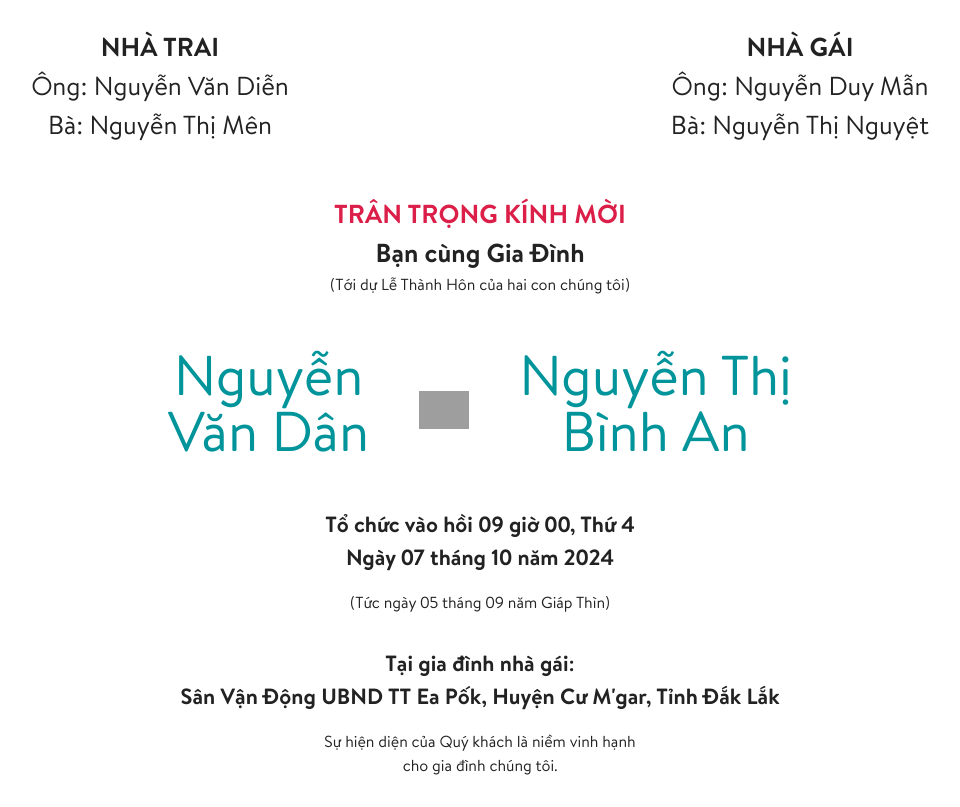
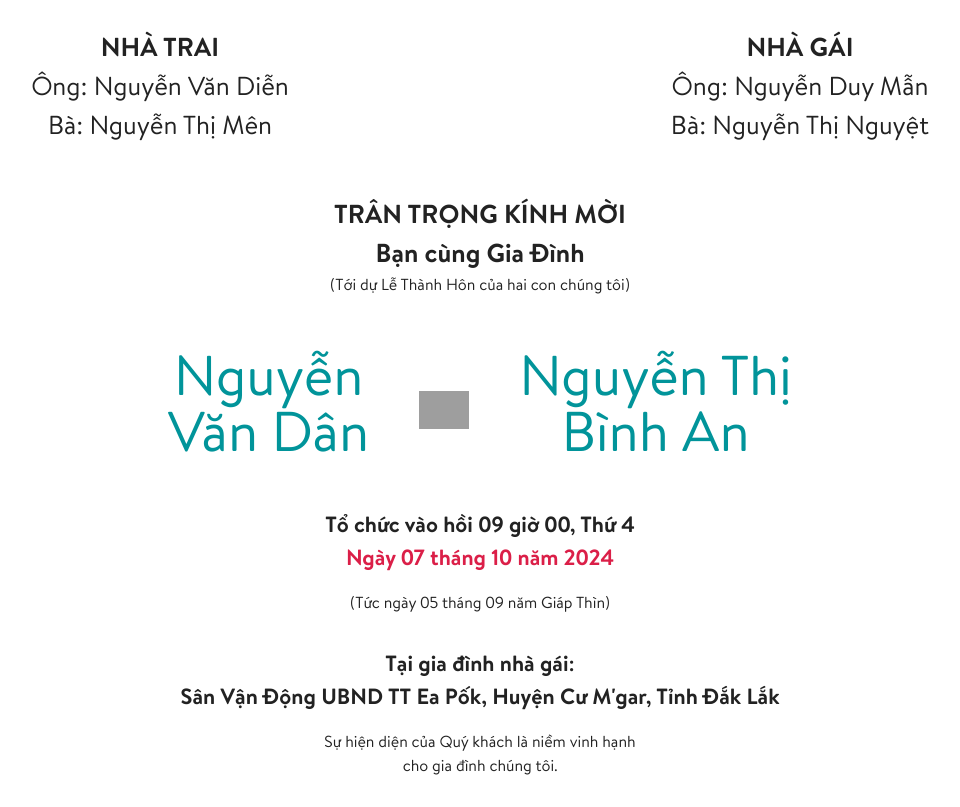
Before and after one commit to homestaygiadinhnho/homestaygiadinhnho, a Jekyll site: the page built from index.html, in a window 1280 px wide. Shown: the part 2237-3044 px from the top of the page, without its empty margins (160-1120 px from the left). Built offline with Jekyll 4.4.1, drawn with Linux system fonts in a browser that asks for light colours; nearby versions of some CDN libraries; some web fonts are replaced; the list of posts is cut into pages by our own code; grey boxes are pictures that could not be loaded.

Commit message:
Update index.html

```diff
--- a/index.html
+++ b/index.html
@@ -188,9 +188,7 @@ wedding_venue: "Sân Vận Động UBND TT Ea Pốk, Huyện Cư M'gar, Tỉnh
       </div>
     </div>
     <div class="text-[17px] xl:text-[26px] my-[50px]">
-      <div class="text-tl3red font-bold" data-editable="true">
-        TRÂN TRỌNG KÍNH MỜI
-      </div>
+      <div class="font-bold" data-editable="true">TRÂN TRỌNG KÍNH MỜI</div>
       <div class="font-bold justify-center flex-wrap text-center flex gap-x-2">
         <div class="vs-attendance-name-text">Bạn cùng Gia Đình</div>
       </div>
@@ -205,7 +203,7 @@ wedding_venue: "Sân Vận Động UBND TT Ea Pốk, Huyện Cư M'gar, Tỉnh
     </div>
     <div class="text-[16px] xl:text-[22px] mt-[50px]">
       <span class="font-bold" data-editable="true">Tổ chức vào hồi {{ page.wedding_time }}, {{ page.wedding_date_week_calendar }}</span><br>
-      <span class="font-bold" data-editable="true">{{ page.wedding_date_solar_calendar }}</span><br>
+      <span class="text-tl3red font-bold" data-editable="true">{{ page.wedding_date_solar_calendar }}</span><br>
       <span class="font-playfairDisplay text-[16px] xl:text-[16px] mt-4 block" data-editable="true">(Tức ngày {{ page.wedding_date_moon_calendar }})</span><br>
       <span class="font-bold" data-editable="true">{{ page.wedding_venue_label }}</span><br>
       <span class="font-bold" data-editable="true">{{ page.wedding_venue }}</span><br>
```
